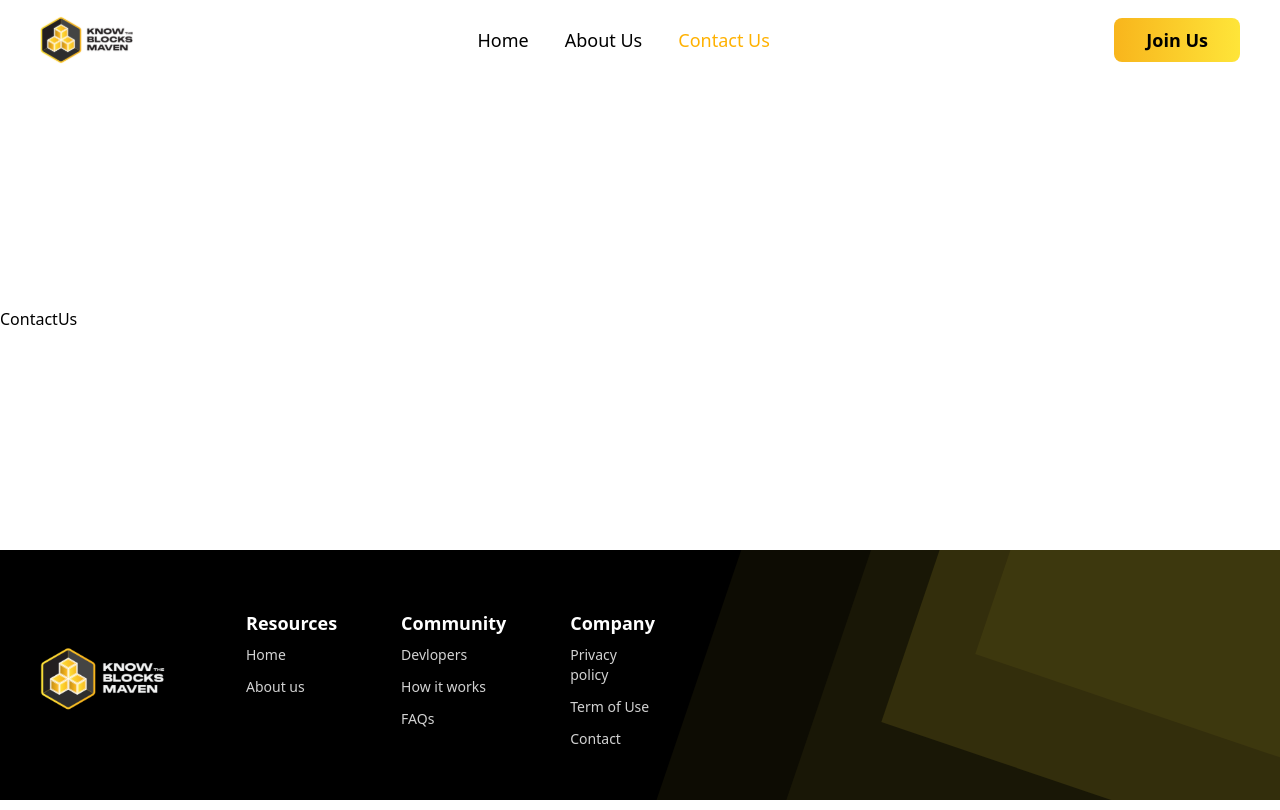
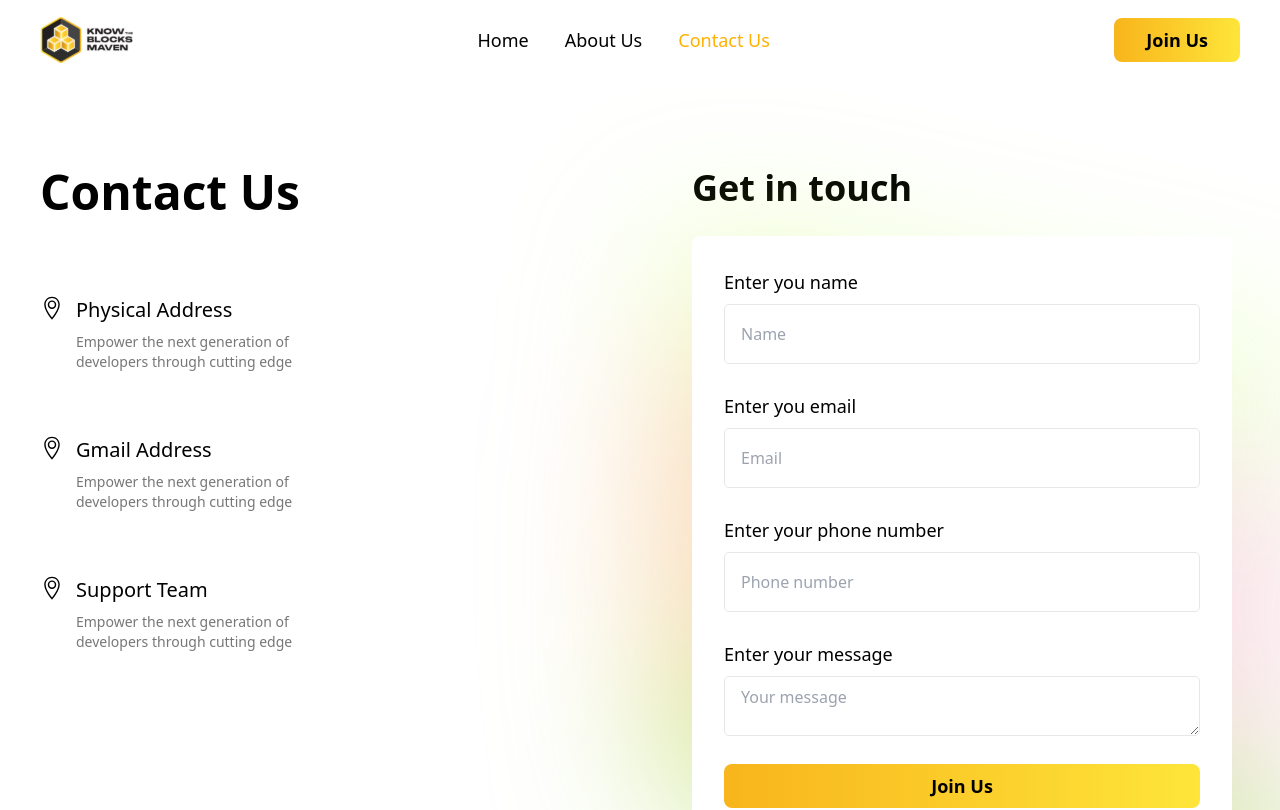
Before and after one commit to Nomolos29/KBM_Official, a Next.js app: page /contact_us in a window 1280 px wide. Shown: the top 810 px of the page. Built offline with nearby package versions, Linux system fonts and the light colour scheme.

Commit message:
Create Contact Page

```diff
--- a/app/contact_us/page.tsx
+++ b/app/contact_us/page.tsx
@@ -1,8 +1,151 @@
-import React from 'react'
+import { TfiLocationPin } from "react-icons/tfi";
+// import * as Yup from "yup";
+// import { useFormik } from "formik";
+import React from 'react';
+
 
 const ContactUs = () => {
+
+//   const validationSchema = Yup.object().shape({
+//     userName: Yup.string().required("Name field cannot be left blank.").min(3,"Minimum of 3 characters"),
+//     userEmail: Yup.string().email("Invalid Email Address").required("Please provide your email address."),
+//     number: Yup.string().matches(/^\d{8,}$/, "Phone number must have at least 8 digits").required("Please provide your phone number."),
+//     message: Yup.string().required("This field cannot be left blank").min(10, "Minimum of 10 characters").max(250, "You've reached the maximum allowed")
+//   });
+
+//   const Formik = useFormik({
+//     initialValues: {
+//       userName: "",
+//       userEmail: "",
+//       number: "",
+//       message: ""
+//     },
+//     validationSchema,
+//     onSubmit:values => alert(JSON.stringify(values, null, 2)),
+//   })
+
+  const contactInfo = [
+    {
+      icon: <TfiLocationPin />,
+      title: "Physical Address",
+      description: "Empower the next generation of developers through cutting edge",
+      link: ""
+    },
+    {
+      icon: <TfiLocationPin />,
+      title: "Gmail Address",
+      description: "Empower the next generation of developers through cutting edge",
+      link: ""
+    },
+    {
+      icon: <TfiLocationPin />,
+      title: "Support Team",
+      description: "Empower the next generation of developers through cutting edge",
+      link: ""
+    }
+  ]
+
+  const inputStyling = "w-full px-4 rounded-[5px] border py-2 h-[60px] outline-0 focus:border-[#6495ED] bg-transparent";
+
   return (
-    <div>ContactUs</div>
+    <div className="w-full flex flex-col items-center overflow-hidden">
+      <main className="flex flex-col md:flex-row max-w-[1440px] gap-y-20 md:gap-0 pb-20 pt-10 md:py-20 w-full justify-between px-3 md:px-10">
+        <section className="flex flex-col items-center md:items-start gap-y-20 w-full md:2/5">
+          <h1 className="font-semibold text-5xl leading-none">Contact Us</h1>
+          <div className="flex flex-col w-full items-center md:items-start gap-16">
+            {contactInfo.map((contact, index) => (
+              <div key={index} className="flex text-center md:text-left justify-center md:gap-3 w-[70%] md:w-[65%] lg:w-[50%]">
+                <span className="text-2xl">{contact.icon}</span>
+                <div className="flex flex-col gap-y-2">
+                  <h4 className="font-medium text-xl">{contact.title}</h4>
+                  <p className="text-sm text-[#777777]">{contact.description}</p>
+                </div>
+              </div>
+            ))}
+          </div>
+        </section>
+
+        <section className="w-full md:w-3/5 flex flex-col gap-y-7 relative px-2 xl:pl-28">
+          <h1 className="font-semibold text-4xl">Get in touch</h1>
+
+          <div className="w-full flex flex-col gap-y-20 blur-[80px] absolute max-w-[1250px] bottom-0 right-[-70px] z-0">
+            <span className="h-[80px] bg-[#b4ff4363] rounded-full z-10 rotate-12"></span>
+            <span className="h-[70px] bg-[#C6042E42] rounded-full z-10 rotate-12"></span>
+            <span className="h-[500px] w-[200px] bg-[#ffe96a5e] rounded-[200%] z-0 absolute left-0"></span>
+            <span className="h-[70px] bg-[#C6042E42] rounded-full z-10 rotate-12"></span>
+            <span className="h-[80px] bg-[#80c913b0] rounded-full z-10 rotate-12"></span>
+          </div>
+
+          <form className="w-full md:w-[380px] lg:w-[480px] xl:w-[540px] p-8 bg-white rounded-lg flex flex-col gap-y-5 z-10">
+            <span className="w-full flex flex-col gap-2">
+              <label htmlFor="userName" className="font-medium text-lg">Enter you name</label>
+              <input
+                className={`${inputStyling} `}
+                type="text"
+                name="userName"
+                id="userName"
+                // value={}
+                placeholder="Name"
+                // onChange={
+                // onBlur={
+                required
+              />
+              <p className="text-red-400">{}</p>
+            </span>
+
+            <span className="w-full flex flex-col gap-2">
+              <label htmlFor="userName" className="font-medium text-lg"> Enter you email</label>
+              <input
+                className={`${inputStyling} `}
+                type="text"
+                name="userName"
+                id="userName"
+                // value={}
+                placeholder="Email"
+                // onChange={}
+                // onBlur={}
+                required
+              />
+              <p className="text-red-400">{}</p>
+            </span>
+
+            <span className="w-full flex flex-col gap-2">
+              <label htmlFor="userName" className="font-medium text-lg">Enter your phone number</label>
+              <input
+                className={`${inputStyling} `}
+                type="text"
+                name="userName"
+                id="userName"
+                // value={}
+                placeholder="Phone number"
+                // onChange={}
+                // onBlur={}
+                required
+              />
+              <p className="text-red-400">{}</p>
+            </span>
+
+            <span className="w-full flex flex-col gap-2">
+              <label htmlFor="userName" className="font-medium text-lg">Enter your message</label>
+              <textarea
+                className={`${inputStyling} `}
+                // type="text"
+                name="userName"
+                id="userName"
+                // value={}
+                placeholder="Your message"
+                // onChange={}
+                // onBlur={}
+                required
+              />
+              <p className="text-red-400">{}</p>
+            </span>
+
+            <button type="submit" className="px-4 md:px-8 py-2 bg-gradient-to-r from-[#F8B51C] to-[#FEE539] text-black text-md md:text-lg font-semibold rounded-lg hover:bg-[#e69c00]">Join Us</button>
+          </form>
+        </section>
+      </main>
+    </div>
   )
 }
 
--- a/components/layout/Header.tsx
+++ b/components/layout/Header.tsx
@@ -22,8 +22,8 @@ const Header: React.FC = () => {
   ];
 
   return (
-    <header className="w-full bg-white flex justify-center items-center z-50 relative overflow-visible">
-      <main className="max-w-[1440px] w-full margin-auto flex justify-between h-[80px] items-center px-5 md:px-10 overflow-x-hidden">
+    <header className="w-full bg-[#ffffffe5] flex justify-center items-center z-50 sticky top-0">
+      <main className="max-w-[1440px] w-full margin-auto flex justify-between h-[80px] items-center px-5 md:px-10 overflow-x-hidden sticky top-0">
         {/* Company Logo */}
         <Image src={logo} alt="Company Logo" width={0} height={0} />
 
--- a/package.json
+++ b/package.json
@@ -9,11 +9,13 @@
     "lint": "next lint"
   },
   "dependencies": {
+    "formik": "^2.4.6",
     "gsap": "^3.12.5",
     "next": "15.0.4",
     "react": "^19.0.0",
     "react-dom": "^19.0.0",
-    "react-icons": "^5.4.0"
+    "react-icons": "^5.4.0",
+    "yup": "^1.6.1"
   },
   "devDependencies": {
     "@types/node": "^20",
```
Also changed, not shown: public/formbg.svg (added), 1 other file (tests, documents, lock files or other folders).
